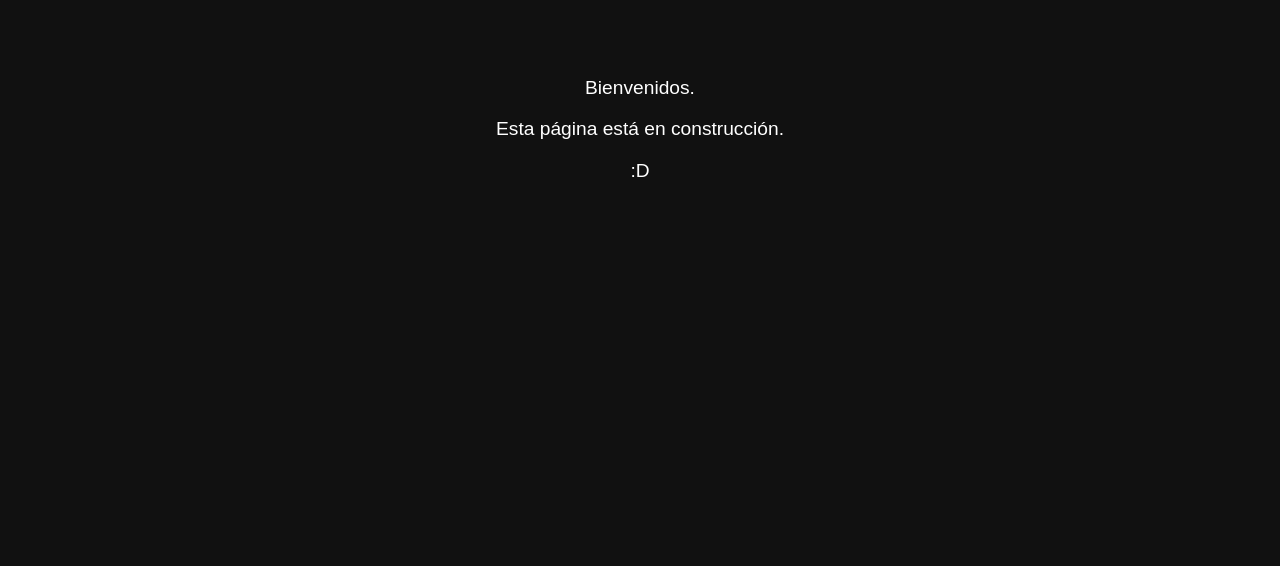
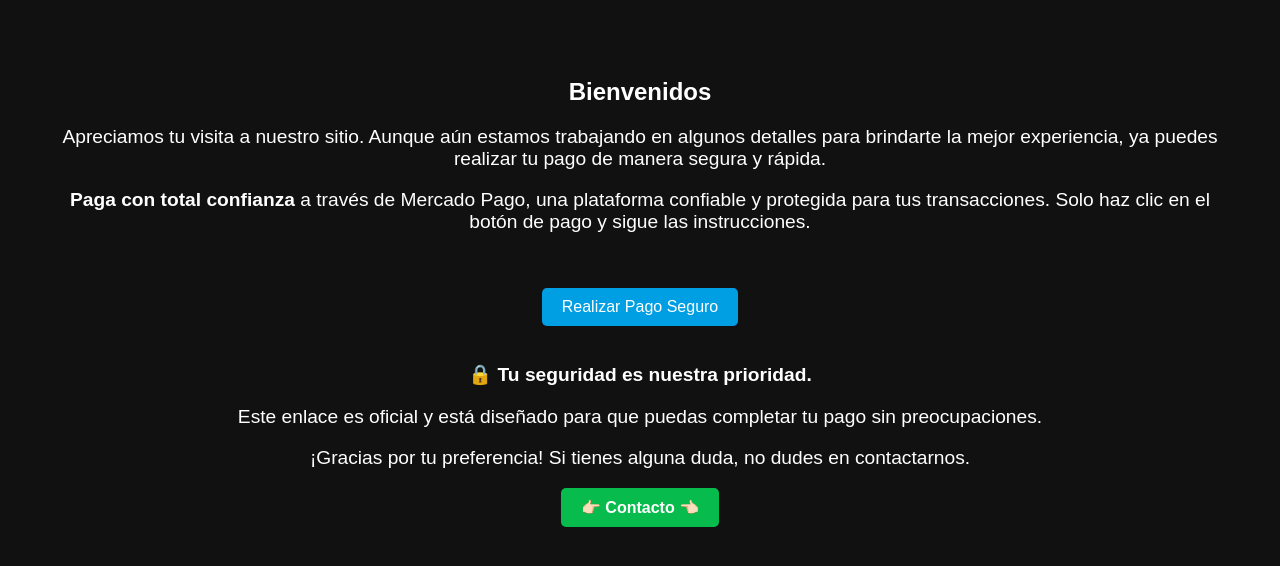
Before and after one commit to FPAULMV/fpaulmv-page, a plain HTML site: page index.html in a window 1280 px wide. Drawn offline with Linux system fonts and the light colour scheme.

Commit message:
Actualizacion de la pagina de inicio. Se incluye metodo de pago

```diff
--- a/index.html
+++ b/index.html
@@ -3,7 +3,7 @@
 <head>
     <meta charset="UTF-8">
     <meta name="viewport" content="width=device-width, initial-scale=1.0">
-    <title>404 - Página no encontrada</title>
+    <title>Bienvenido. :D</title>
     <style>
         body {
             font-family: Arial, sans-serif;
@@ -21,8 +21,28 @@
     </style>
 </head>
 <body>
-    <p>Bienvenidos.</p>
-    <p>Esta página está en construcción.</p>
-    <p>:D</p>
+    <h2>Bienvenidos</h2>
+
+    <p>Apreciamos tu visita a nuestro sitio. Aunque aún estamos trabajando en algunos detalles para brindarte la mejor experiencia, ya puedes realizar tu pago de manera segura y rápida.</p>
+
+    <p><strong>Paga con total confianza</strong> a través de Mercado Pago, una plataforma confiable y protegida para tus transacciones. Solo haz clic en el botón de pago y sigue las instrucciones.</p>
+    <br><br>
+
+    <a href="https://mpago.la/1jSAxA1" target="_blank">
+        <button style="background-color: #009ee3; color: white; padding: 10px 20px; border: none; border-radius: 5px; font-size: 16px; cursor: pointer;">
+            Realizar Pago Seguro
+        </button>
+    </a>
+    <br><br>
+
+    <p>🔒 <strong>Tu seguridad es nuestra prioridad.</strong> </p>
+    <p>Este enlace es oficial y está diseñado para que puedas completar tu pago sin preocupaciones.</p>
+
+    <p>¡Gracias por tu preferencia! Si tienes alguna duda, no dudes en contactarnos.</p>
+    <a href="mailto:paul.morales@fpaulmv.com?subject=Consulta&body=Hola, me gustaría obtener más información."
+        style="display: inline-block; background-color: #07bb4c; color: white; padding: 10px 20px; border-radius: 5px; text-decoration: none; font-size: 16px; font-weight: bold;">
+        👉🏻 Contacto 👈🏻
+    </a>
 </body>
+
 </html>
```
